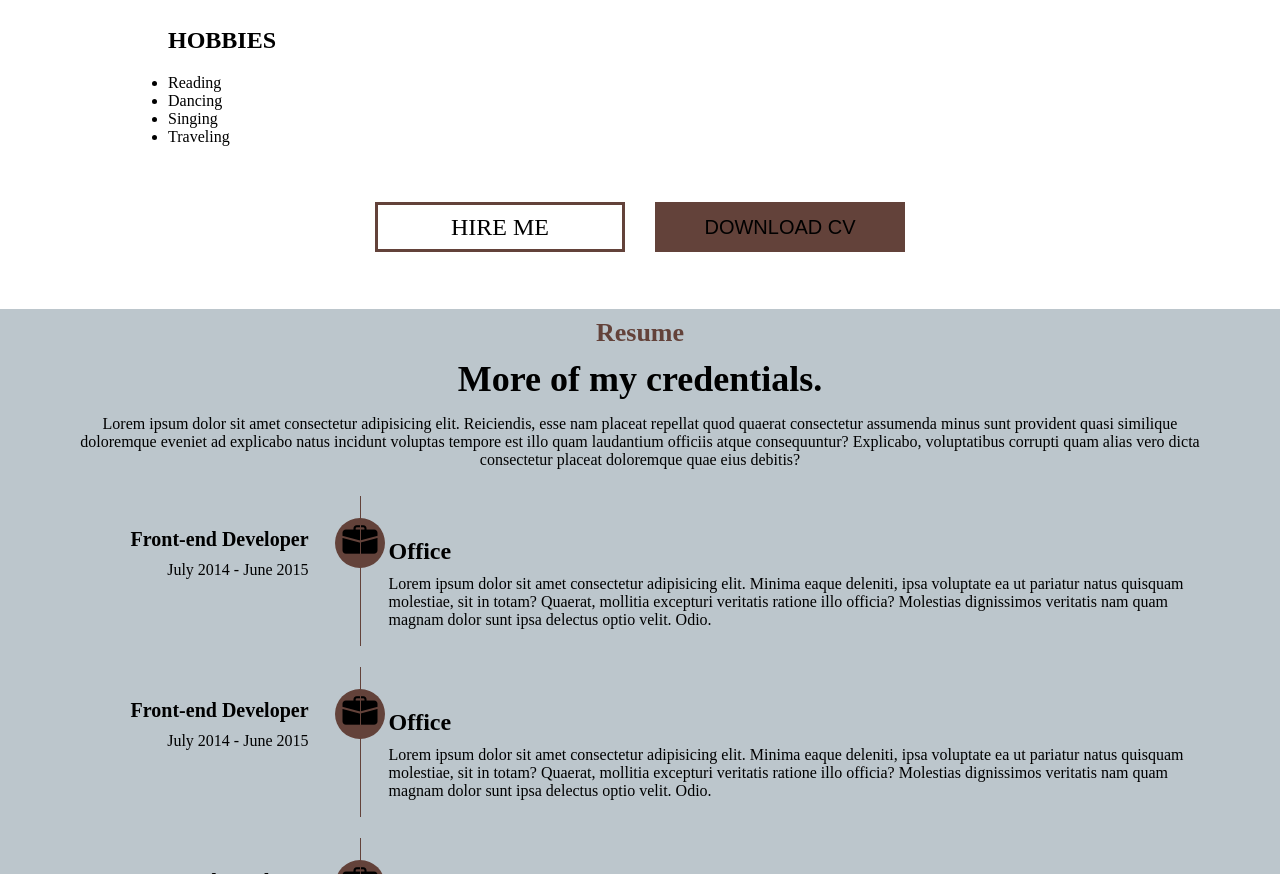
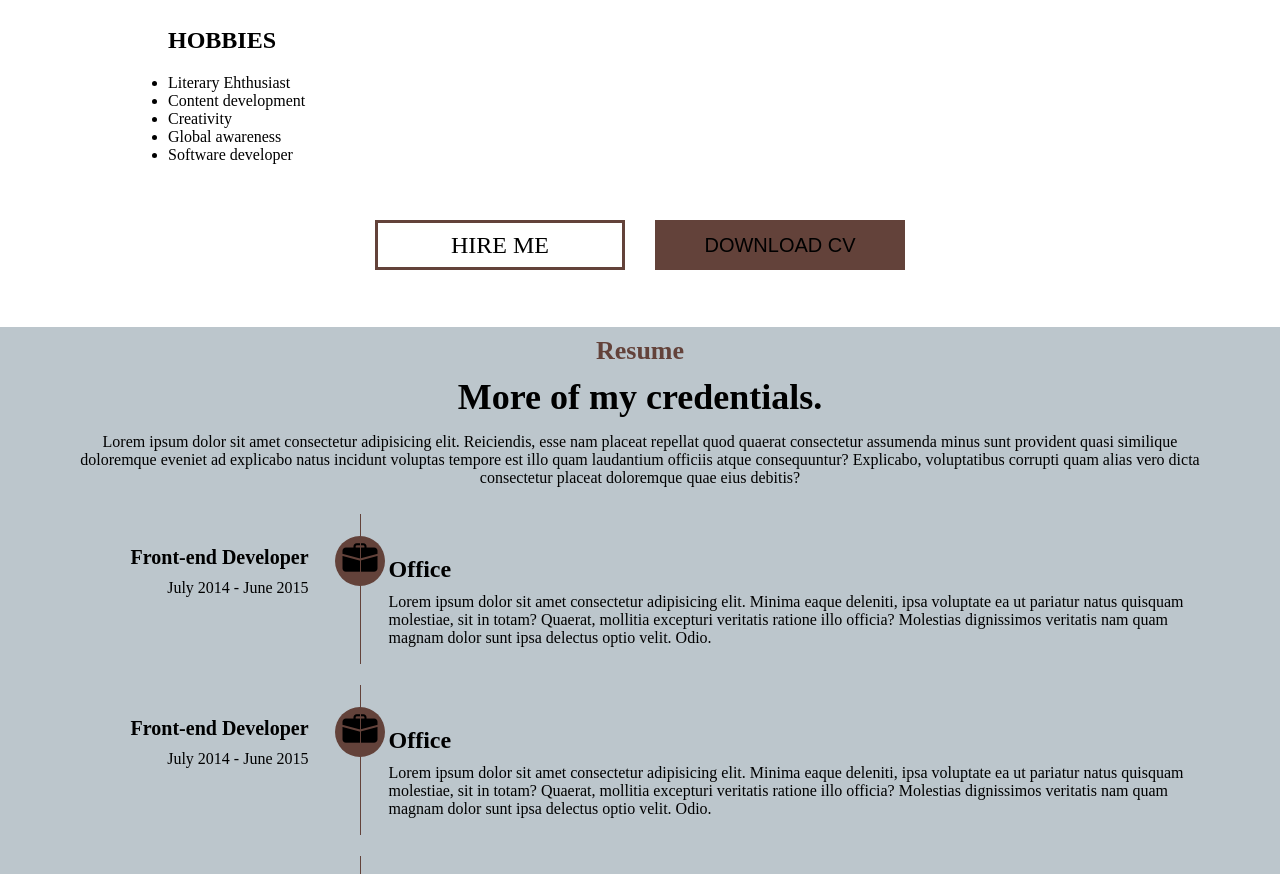
Before and after one commit to Bun-mi/My-portfolio, a plain HTML site: page index.html in a window 1280 px wide. Shown: the part 1341-2215 px from the top of the page. Drawn offline with nearby package versions, Linux system fonts and the light colour scheme.

Commit message:
small changes

```diff
--- a/index.html
+++ b/index.html
@@ -94,10 +94,11 @@
                     <div class="dets-info">
                         <h2>HOBBIES</h2>
                     </div>
-                    <li>Reading</li>
-                    <li>Dancing</li>
-                    <li>Singing</li>
-                    <li>Traveling</li>
+                    <li>Literary Ehthusiast</li>
+                    <li>Content development</li>
+                    <li>Creativity</li>
+                    <li>Global awareness</li>
+                    <li>Software developer</li>
                 </ul>
             </div>
         </form>
```
